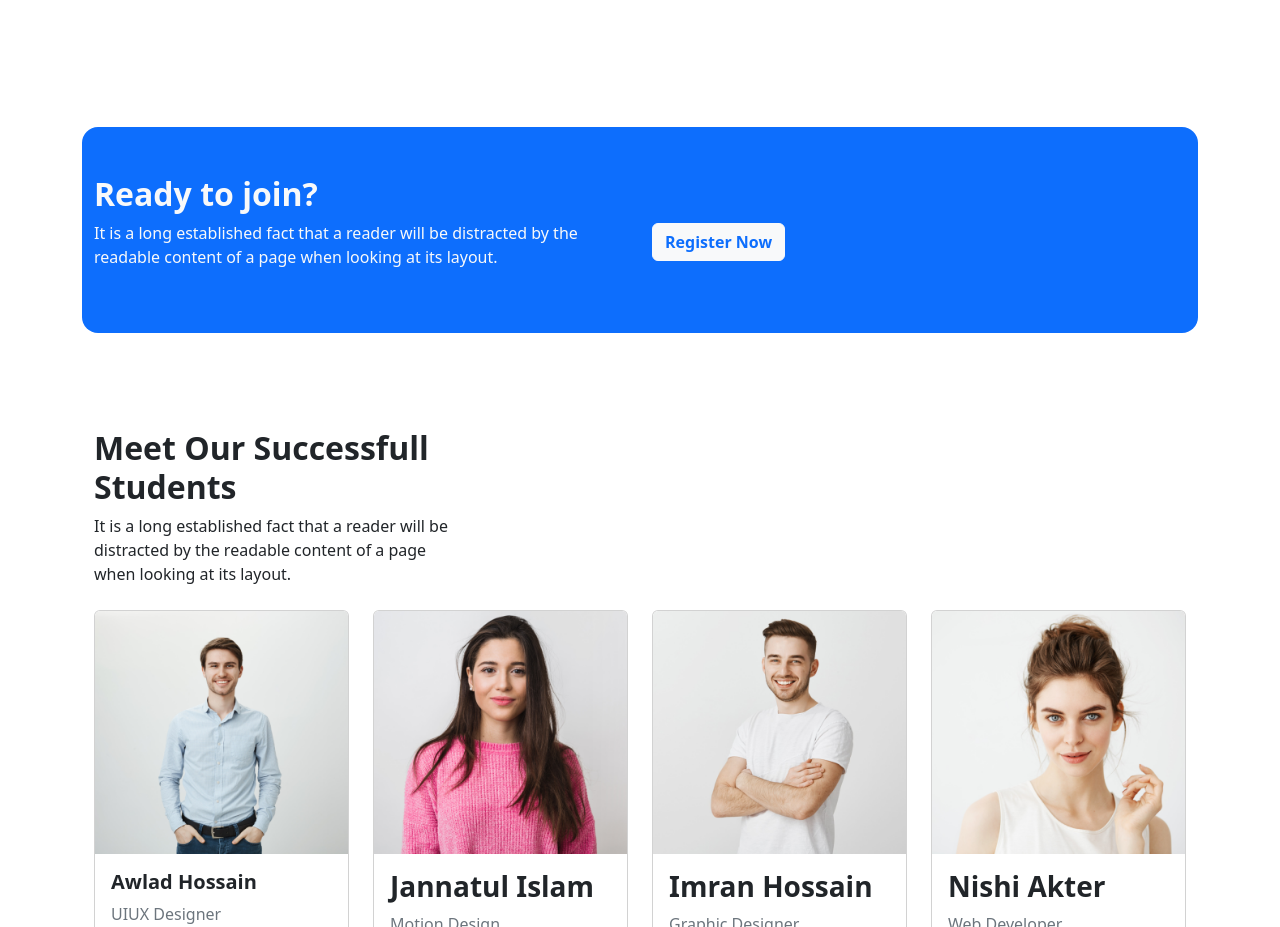
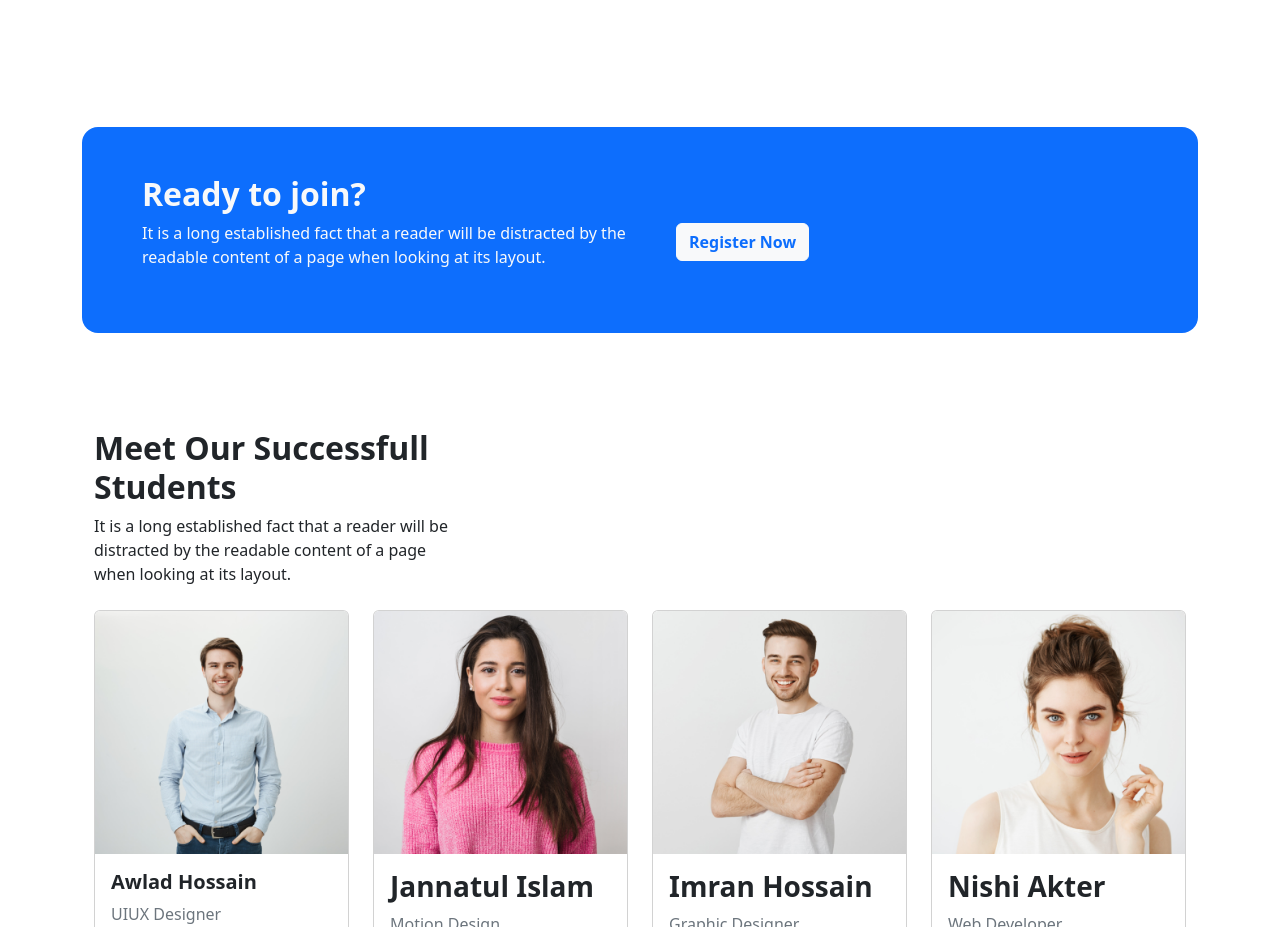
Before and after one commit to JsArafath/assignment-TechEdu, a plain HTML site: page index.html in a window 1280 px wide. Shown: the part 2320-3247 px from the top of the page. Drawn offline with nearby package versions, Linux system fonts and the light colour scheme.

Commit message:
all update commit

```diff
--- a/index.html
+++ b/index.html
@@ -317,7 +317,7 @@
         ---------------------------------------->
         <div class="container text-center my-5 py-5">
             <div
-                class="row justify-content-between bg-primary text-center rounded-4 d-flex text-center text-md-start py-5 m-lg-0 m-md-0">
+                class="row justify-content-between bg-primary text-center rounded-4 d-flex text-center text-md-start py-5 m-lg-0 m-md-0 ps-5">
                 <div class="text-center col-12 col-md-12 col-lg-6 text-lg-start ">
                     <h2 class="text-light fw-bold">
                         Ready to join?
@@ -329,9 +329,9 @@
                         at its layout.
                     </p>
                 </div>
-                <div class="text-center col-12 col-md-12 col-lg-6 text-lg-start ">
+                <div class="text-center col-12 col-md-12 col-lg-6 text-lg-start">
                     <!-- Button trigger modal -->
-                    <button type="button" class="btn btn-light text-primary mt-5 bg-light fw-bold"
+                    <button type="button" class="btn btn-light text-primary mt-5 bg-light fw-bold "
                         data-bs-toggle="modal" data-bs-target="#exampleModal">
                         Register Now
                     </button>
```
